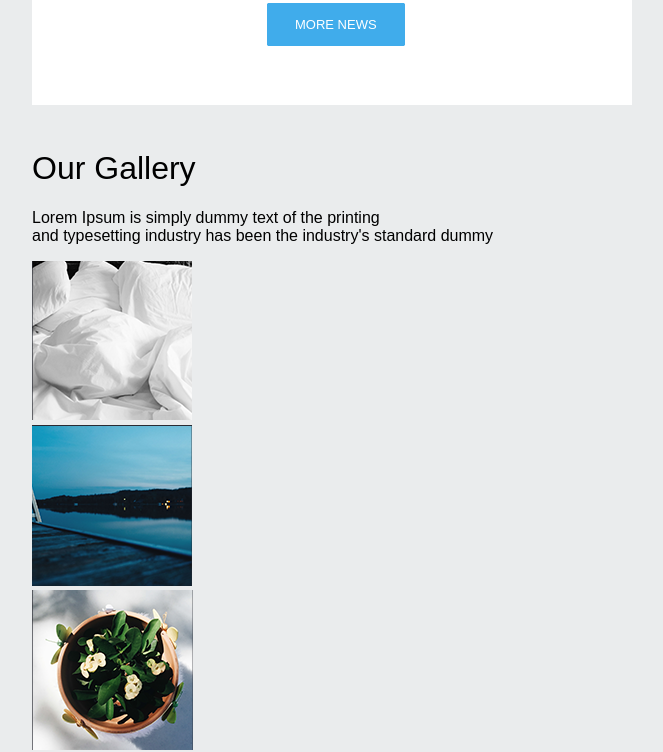
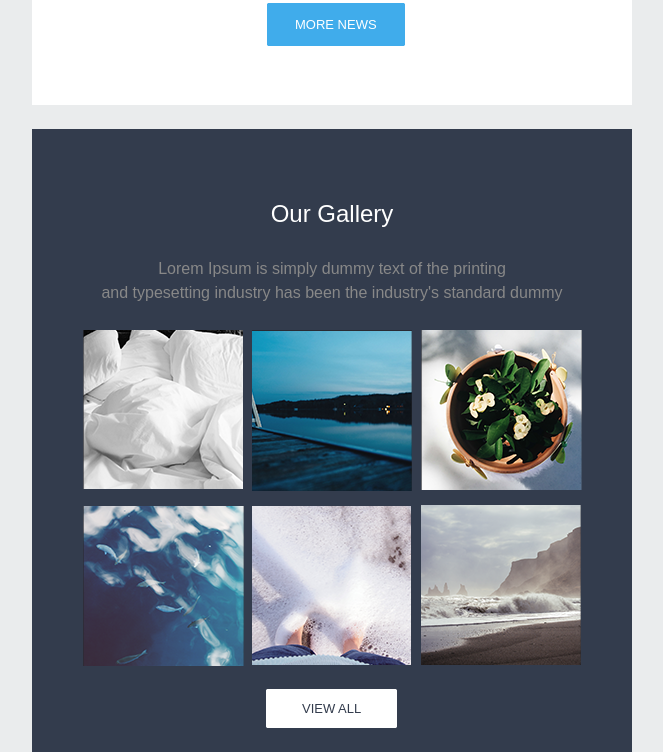
Before and after one commit to stephanie-vm/PSD-practica, a website: page index.html in a window 1280 px wide. Shown: the part 2572-3324 px from the top of the page, without its empty margins (308-971 px from the left). Drawn offline with Linux system fonts and the light colour scheme.

Commit message:
agrego content-4

```diff
--- a/sass/styles.scss
+++ b/sass/styles.scss
@@ -7,3 +7,4 @@
 @import "partials/content-1";
 @import "partials/content-2";
 @import "partials/content-3";
+@import "partials/content-4";
```
Also changed, not shown: css/styles.css.
